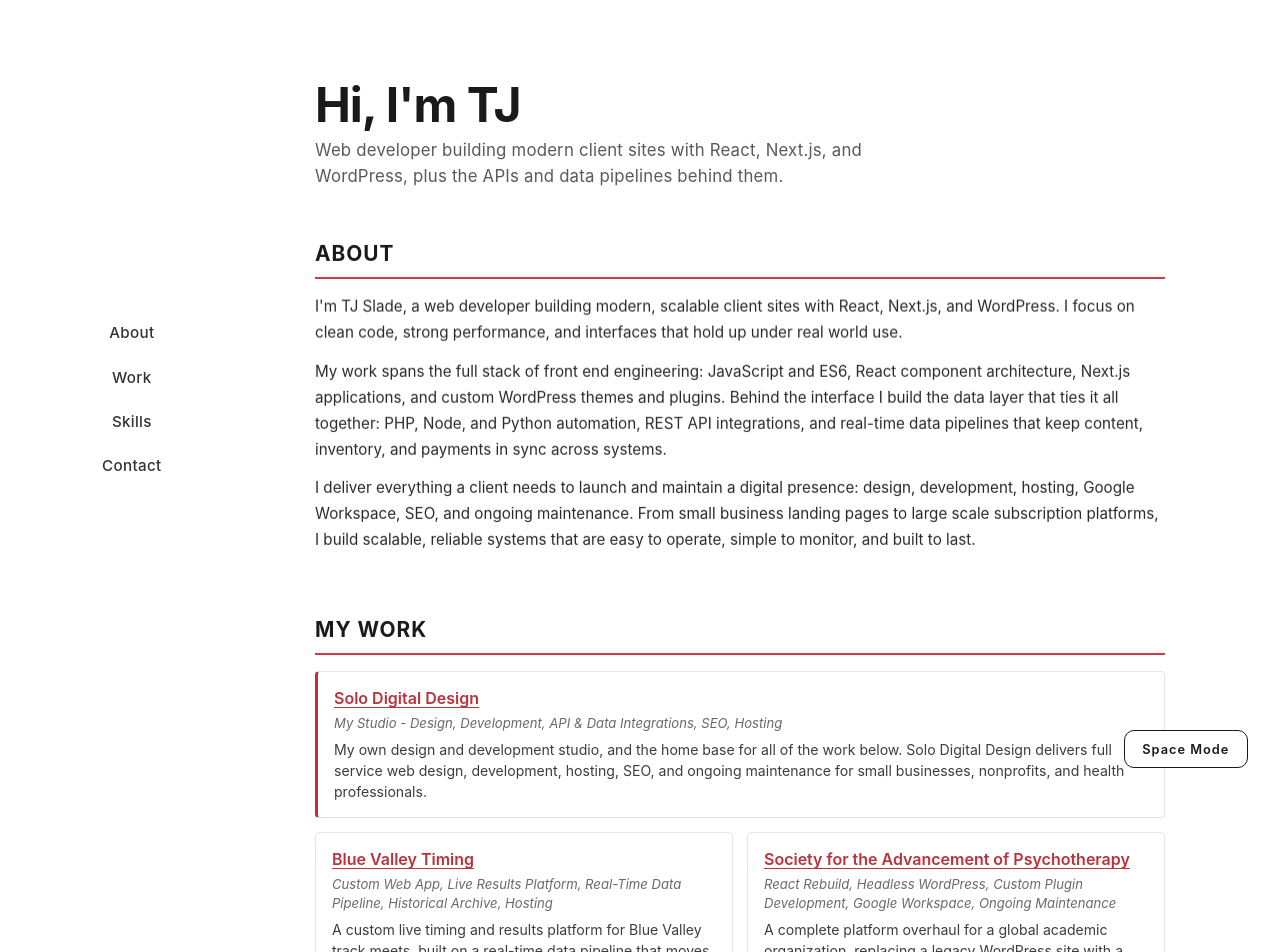
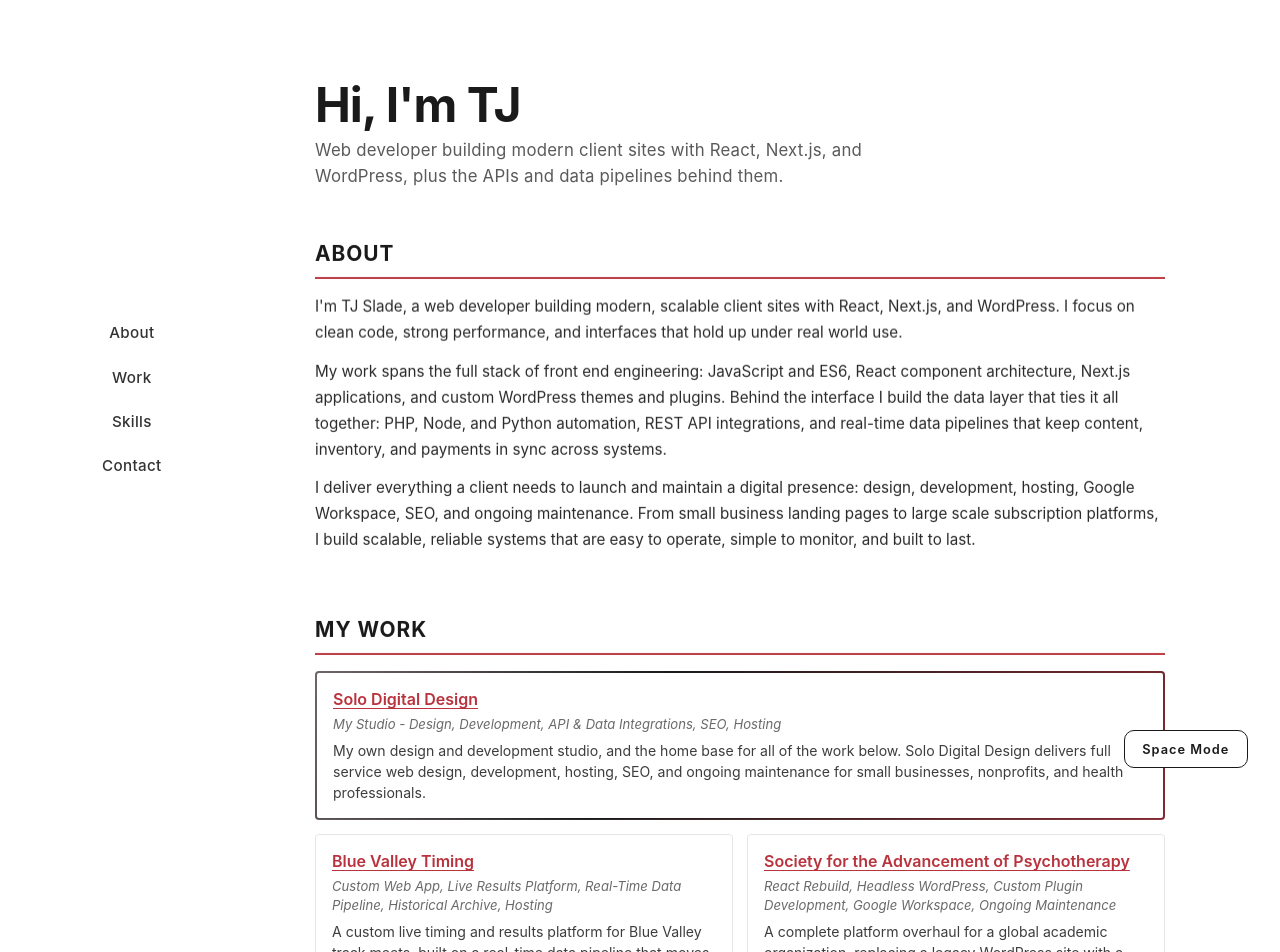
Before and after one commit to mrtjslade/tjslade, a React (Create React App) app: page / in a window 1280 px wide. Shown: the top 952 px of the page. Built offline with nearby package versions, Linux system fonts and the light colour scheme.

Commit message:
replace featured card accent border with animated gradient border and glow pulse

```diff
--- a/src/components/Work/Work.css
+++ b/src/components/Work/Work.css
@@ -42,13 +42,23 @@
   animation: flicker 4s infinite ease-in-out alternate;
 }
 
-/* Featured studio card: full-width, brighter glow */
+/* Featured studio card: full-width, pulsing glow */
 .work-card-featured {
   grid-column: 1 / -1;
   min-height: 0;
   border-color: rgba(255, 215, 0, 0.6);
-  box-shadow: 0 0 30px rgba(255, 215, 0, 0.25),
-    inset 0 0 20px rgba(255, 215, 0, 0.12);
+  animation: featured-glow 3s infinite ease-in-out alternate;
+}
+
+@keyframes featured-glow {
+  0% {
+    box-shadow: 0 0 20px rgba(255, 215, 0, 0.18),
+      inset 0 0 15px rgba(255, 215, 0, 0.08);
+  }
+  100% {
+    box-shadow: 0 0 42px rgba(255, 215, 0, 0.45),
+      inset 0 0 24px rgba(255, 215, 0, 0.18);
+  }
 }
 
 /* CRT soft flicker effect */
--- a/src/styles/professional.css
+++ b/src/styles/professional.css
@@ -200,7 +200,25 @@
 
 [data-theme="professional"] .work-card-featured {
   grid-column: 1 / -1;
-  border-left: 3px solid #b8333d;
+  border: 2px solid transparent;
+  background: linear-gradient(#ffffff, #ffffff) padding-box,
+    linear-gradient(120deg, #b8333d, #f0d5d7, #1a1a1a, #b8333d) border-box;
+  background-size: 100% 100%, 300% 100%;
+  animation: featured-border-pan 8s linear infinite;
+}
+
+[data-theme="professional"] .work-card-featured:hover {
+  border-color: transparent;
+  box-shadow: 0 2px 8px rgba(0, 0, 0, 0.06);
+}
+
+@keyframes featured-border-pan {
+  0% {
+    background-position: 0 0, 0% 50%;
+  }
+  100% {
+    background-position: 0 0, 300% 50%;
+  }
 }
 
 [data-theme="professional"] .work-card::before {
```
